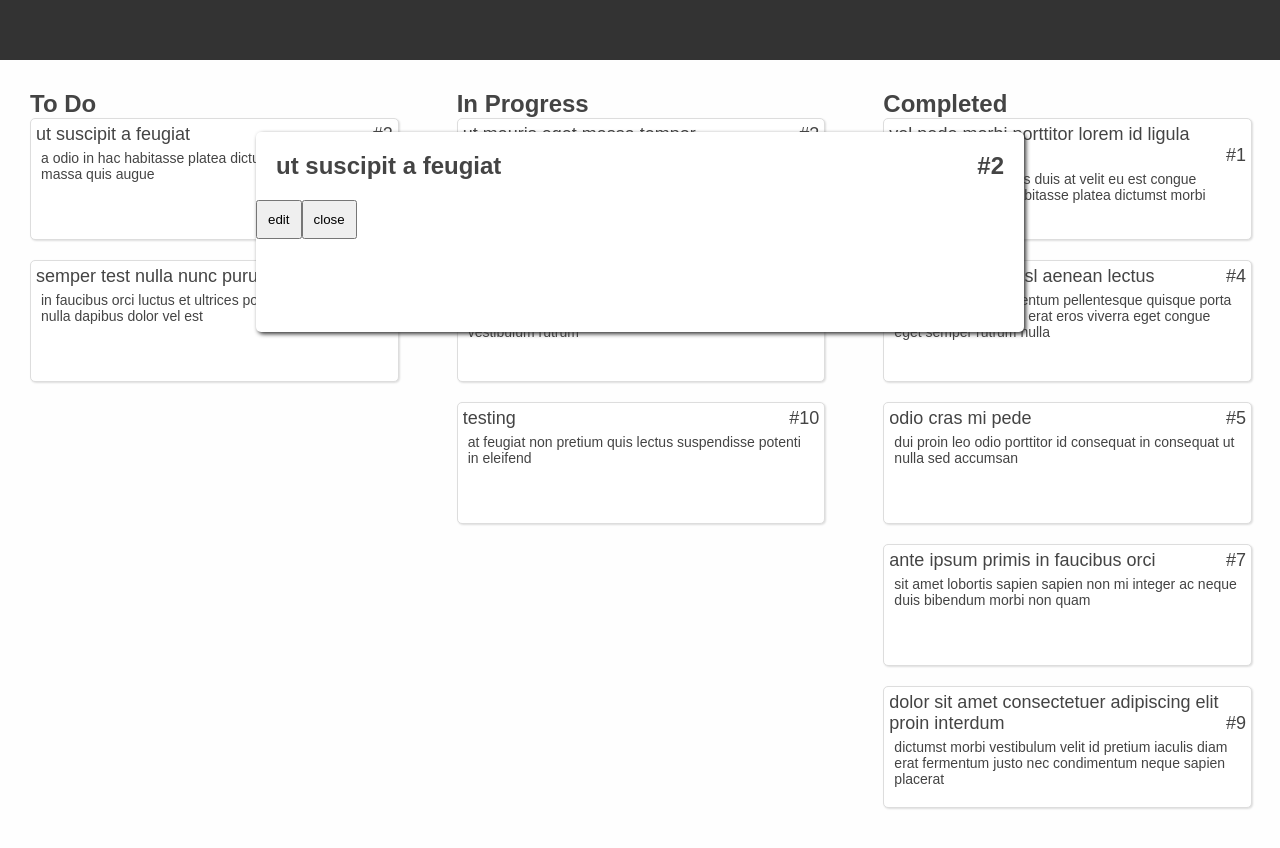
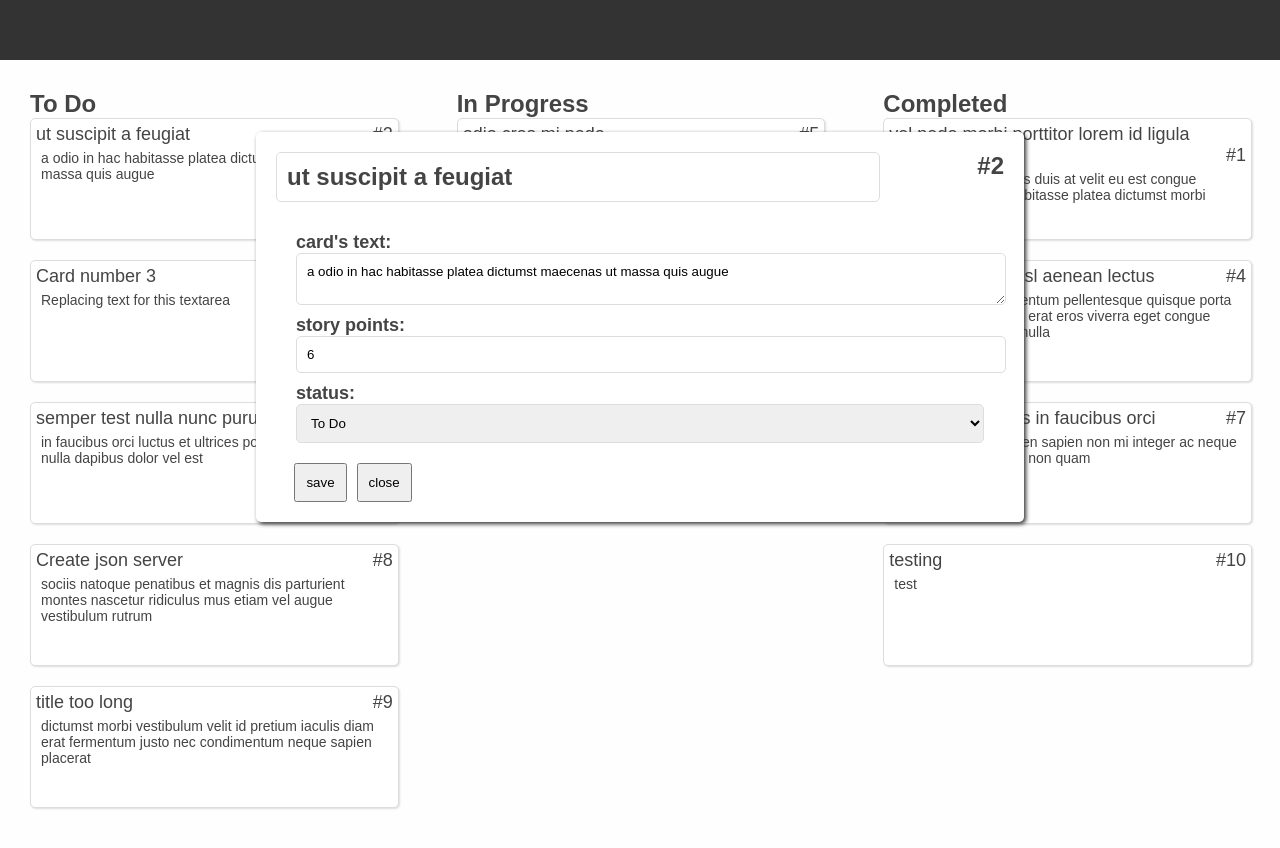
Before and after one commit to maici95/kanban, a React app in the folder client/: page / in a window 1280 px wide. Both pictures are taken after a click on the element 214 px from the left and 179 px from the top of the page. Built offline with nearby package versions, Linux system fonts and the light colour scheme; data requests are answered from the project's data file; a web font is replaced by a local one.

Commit message:
card overview + edit

```diff
--- /dev/null
+++ b/client/src/components/ButtonPanel/index.js
@@ -0,0 +1,17 @@
+
+
+
+import React from 'react';
+
+import './style.css';
+
+function ButtonPanel(props) {
+
+    return (
+        <div className="button-panel">
+            {props.children}
+        </div>
+    );
+}
+
+export default ButtonPanel;
--- /dev/null
+++ b/client/src/components/ButtonPanel/style.css
@@ -0,0 +1,12 @@
+
+
+
+.button-panel {
+
+    width: 90%;
+    padding: 20px 0;
+}
+
+.button-panel button {
+    margin-right: 10px;
+}
--- a/client/src/components/CardOverview/index.js
+++ b/client/src/components/CardOverview/index.js
@@ -4,6 +4,7 @@
 import React from 'react';
 
 import './style.css';
+import ButtonPanel from '../ButtonPanel';
 
 function CardOverview(props) {
 
@@ -11,32 +12,64 @@ function CardOverview(props) {
     const [editMode, setEditMode] = React.useState(false);
 
     const nameRef = React.useRef(null);
+    const textRef = React.useRef(null);
+    const pointRef = React.useRef(null);
+    const statusRef = React.useRef(null);
 
     function saveCard() {
-
         props.save({
             name: nameRef.current.value,
+            text: textRef.current.value,
+            points: pointRef.current.value,
+            status: statusRef.current.value,
             id: props.data.id
         });
     }
 
     return (
         <div className="card-overview-container">
-
-            {!editMode &&
+            {editMode &&
             <>
                 <h1>{props.data.name}<span>#{props.data.id}</span></h1>
 
-                <button onClick={() => setEditMode(true)}>edit</button>
-                <button onClick={props.close}>close</button>
+                <div className="card-content-panel">
+
+                </div>
+
+                <ButtonPanel>
+                    <button onClick={() => setEditMode(true)}>edit</button>
+                    <button onClick={props.close}>close</button>
+                </ButtonPanel>
             </>
             }
-            {editMode &&
+            {!editMode &&
             <>
-                <h1><input className="name-edit-field" ref={nameRef} defaultValue={props.data.name}/></h1>
+                            <h1>
+                <input className="name-edit-field" ref={nameRef} defaultValue={props.data.name}/>
+                <span>#{props.data.id}</span>
+                </h1>
 
-                <button onClick={saveCard}>save</button>
-                <button onClick={() => setEditMode(false)}>cancel</button>
+                <div className="card-content-panel">
+                    <h2>card's text:</h2>
+                    <textarea ref={textRef}>
+                        {props.data.text}
+                    </textarea>
+
+                    <h2>story points:</h2>
+                        <input ref={pointRef} defaultValue={props.data.points} />
+                    <h2>status:</h2>
+                        <select ref={statusRef} defaultValue={props.data.status}>
+                            <option value="0">To Do</option>
+                            <option value="1">In Progress</option>
+                            <option value="2">Completed</option>
+                        </select>
+
+                </div>
+
+                <ButtonPanel>
+                    <button onClick={saveCard}>save</button>
+                    <button onClick={props.close}>close</button>
+                </ButtonPanel>
             </>
             }
 
--- a/client/src/components/CardOverview/style.css
+++ b/client/src/components/CardOverview/style.css
@@ -23,9 +23,46 @@
 }
 
 
+.card-content-panel {
+    padding: 0 40px;
+    display: flex;
+    flex-flow: column;
+}
+
+.card-content-panel h2 {
+    text-align: left;
+    width: 100%;
+    font-size: 18px;
+    margin-top: 10px;
+}
+
+.card-content-panel textarea,
+.name-edit-field,
+.card-content-panel input,
+.card-content-panel select
+{
+    width: 100%;
+    padding: 10px;
+    border-radius: 5px;
+    font-family: 'Baloo Tamma 2', cursive, Arial;
+    border: 1px solid #ddd;
+}
+.card-content-panel select {
+    width: 100%;
+}
+
+.card-content-panel textarea:focus,
+.name-edit-field:focus,
+.card-content-panel input:focus,
+.card-content-panel select:focus
+{
+    outline: none;
+}
+
 .name-edit-field {
     font-size: 24px;
-    font-family: 'Baloo Tamma 2', cursive, Arial;
+    width: 80%;
     font-weight: bold;
     color: #444;
+
 }
--- a/db.json
+++ b/db.json
@@ -16,10 +16,10 @@
 		},
 		{
 			"id": 3,
-			"name": "ut mauris eget massa tempor",
-			"points": 3,
-			"status": 1,
-			"text": "platea dictumst aliquam augue quam sollicitudin vitae consectetuer eget rutrum"
+			"name": "Card number 3",
+			"points": "34",
+			"status": "0",
+			"text": "Replacing text for this textarea"
 		},
 		{
 			"id": 4,
@@ -31,8 +31,8 @@
 		{
 			"id": 5,
 			"name": "odio cras mi pede",
-			"points": 2,
-			"status": 2,
+			"points": "2",
+			"status": "1",
 			"text": "dui proin leo odio porttitor id consequat in consequat ut nulla sed accumsan"
 		},
 		{
@@ -51,24 +51,24 @@
 		},
 		{
 			"id": 8,
-			"name": "ante vestibulum ante ipsum primis in",
-			"points": 6,
-			"status": 1,
+			"name": "Create json server",
+			"points": "45",
+			"status": "0",
 			"text": "sociis natoque penatibus et magnis dis parturient montes nascetur ridiculus mus etiam vel augue vestibulum rutrum"
 		},
 		{
 			"id": 9,
-			"name": "dolor sit amet consectetuer adipiscing elit proin interdum",
-			"points": 2,
-			"status": 2,
+			"name": "title too long",
+			"points": "44",
+			"status": "0",
 			"text": "dictumst morbi vestibulum velit id pretium iaculis diam erat fermentum justo nec condimentum neque sapien placerat"
 		},
 		{
 			"id": 10,
 			"name": "testing",
-			"points": 3,
-			"status": 1,
-			"text": "at feugiat non pretium quis lectus suspendisse potenti in eleifend"
+			"points": "1",
+			"status": "2",
+			"text": "test"
 		}
 	]
 }
```
Also changed, not shown: client/src/components/CommentPanel/index.js (added, +10 -0 lines).
